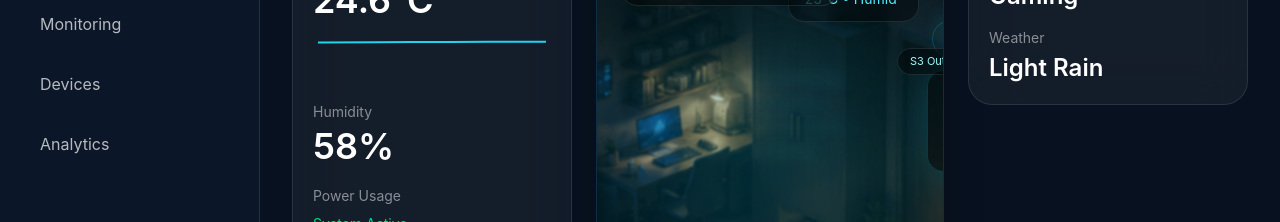
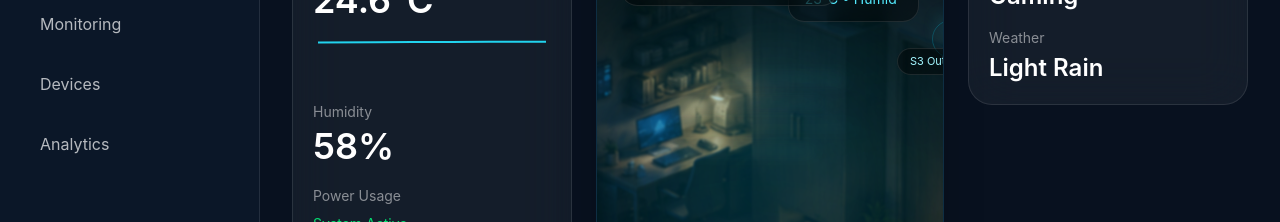
Before and after one commit to Maulina2705/SimuLith-Gen1, a React (Vite) app in the folder web-dashboard/: page / in a window 1280 px wide. Shown: the part 186-408 px from the top of the page. Built offline with nearby package versions, Linux system fonts and the light colour scheme.

Commit message:
feat: add interactive device overlay system

```diff
--- a/web-dashboard/src/pages/LiveRoom.jsx
+++ b/web-dashboard/src/pages/LiveRoom.jsx
@@ -223,13 +223,45 @@ export default function LiveRoom() {
 
                         )}
 
+                        <div
+                            className="
+                                absolute
+                                top-[170px]
+                                left-[330px]
+                                w-[140px]
+                                h-[90px]
+                                z-40
+                            "
+                            onMouseEnter={() => setHoveredDevice("pc")}
+                            onMouseLeave={() => setHoveredDevice(null)}
+                        />
+
+                        {hoveredDevice === "pc" && (
+
                             <DeviceCard
-                            title="Workstation"
+                                title="Personal Computer (PC)"
                                 value="124W"
                                 status="ACTIVE"
                                 top="170px"
                                 left="330px"
                             />
+
+                        )}
+
+                        <div
+                            className="
+                                absolute
+                                top-[270px]
+                                left-[1085px]
+                                w-[140px]
+                                h-[90px]
+                                z-40
+                            "
+                            onMouseEnter={() => setHoveredDevice("ricecook")}
+                            onMouseLeave={() => setHoveredDevice(null)}
+                        />
+
+                        {hoveredDevice === "ricecook" && (
 
                             <DeviceCard
                                 title="Rice Cooker"
@@ -240,6 +272,23 @@ export default function LiveRoom() {
                                 color="orange"
                             />
 
+                        )}
+
+                        <div
+                            className="
+                                absolute
+                                top-[620px]
+                                left-[490px]
+                                w-[140px]
+                                h-[90px]
+                                z-40
+                            "
+                            onMouseEnter={() => setHoveredDevice("pir")}
+                            onMouseLeave={() => setHoveredDevice(null)}
+                        />
+
+                        {hoveredDevice === "pir" && (
+
                             <DeviceCard
                                 title="PIR Sensor"
                                 value="Occupancy"
@@ -247,6 +296,8 @@ export default function LiveRoom() {
                                 top="620px"
                                 left="490px"
                             />
+
+                        )}
 
                         {/* SENSOR NODES */}
 
```
Lines whose indentation alone changed are shown as unchanged.
